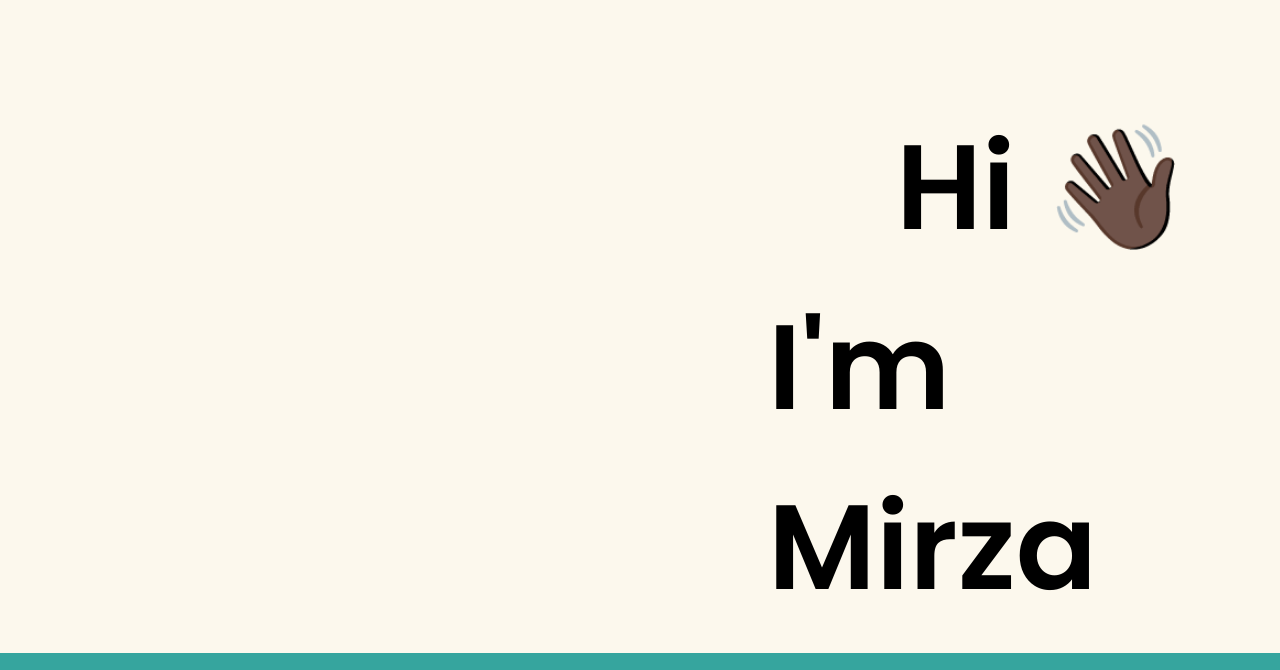
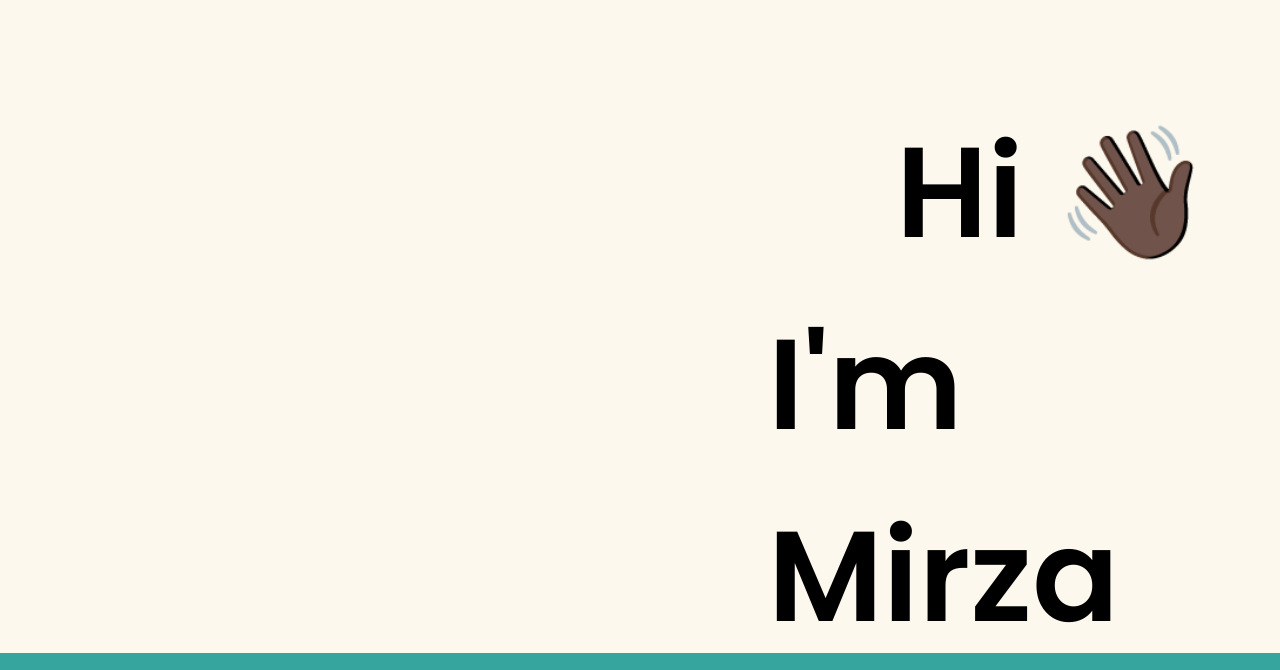
Before and after one commit to themirza001/myPortfolio, a plain HTML site: page index.html in a window 1280 px wide. Shown: the part 83-753 px from the top of the page. Drawn offline with Linux system fonts and the light colour scheme.

Commit message:
Update styles.css

```diff
--- a/styles.css
+++ b/styles.css
@@ -11,6 +11,7 @@ body {
   height: 100%;
   width: 100%;
 }
+
 .nav {
   display: flex;
   justify-content: space-between;
@@ -54,20 +55,25 @@ body {
   /* background-color: #618fca; */
   padding-top: 100px;
 }
+
 .intro {
-  font-size: 120px;
+  font-size: 8rem;
   margin-left: 60%;
   font-family: "Poppins", sans-serif;
 }
 .hi {
   margin-left: 70%;
+  /* height: 500px; */
+  /* background-color: pink; */
 }
+
 /* about me */
 .about-me {
   width: 100%;
   height: 100vh;
   background-color: #36a59e;
 }
+
 .upper-div {
   width: 100%;
   height: 150px;
@@ -75,6 +81,7 @@ body {
   display: flex;
   gap: 15px;
 }
+
 .vertical {
   width: 10px;
   height: 100px;
@@ -83,6 +90,7 @@ body {
   margin-top: 15px;
   border-radius: 100px;
 }
+
 .info {
   font-size: 70px;
   margin-top: 10px;
```
